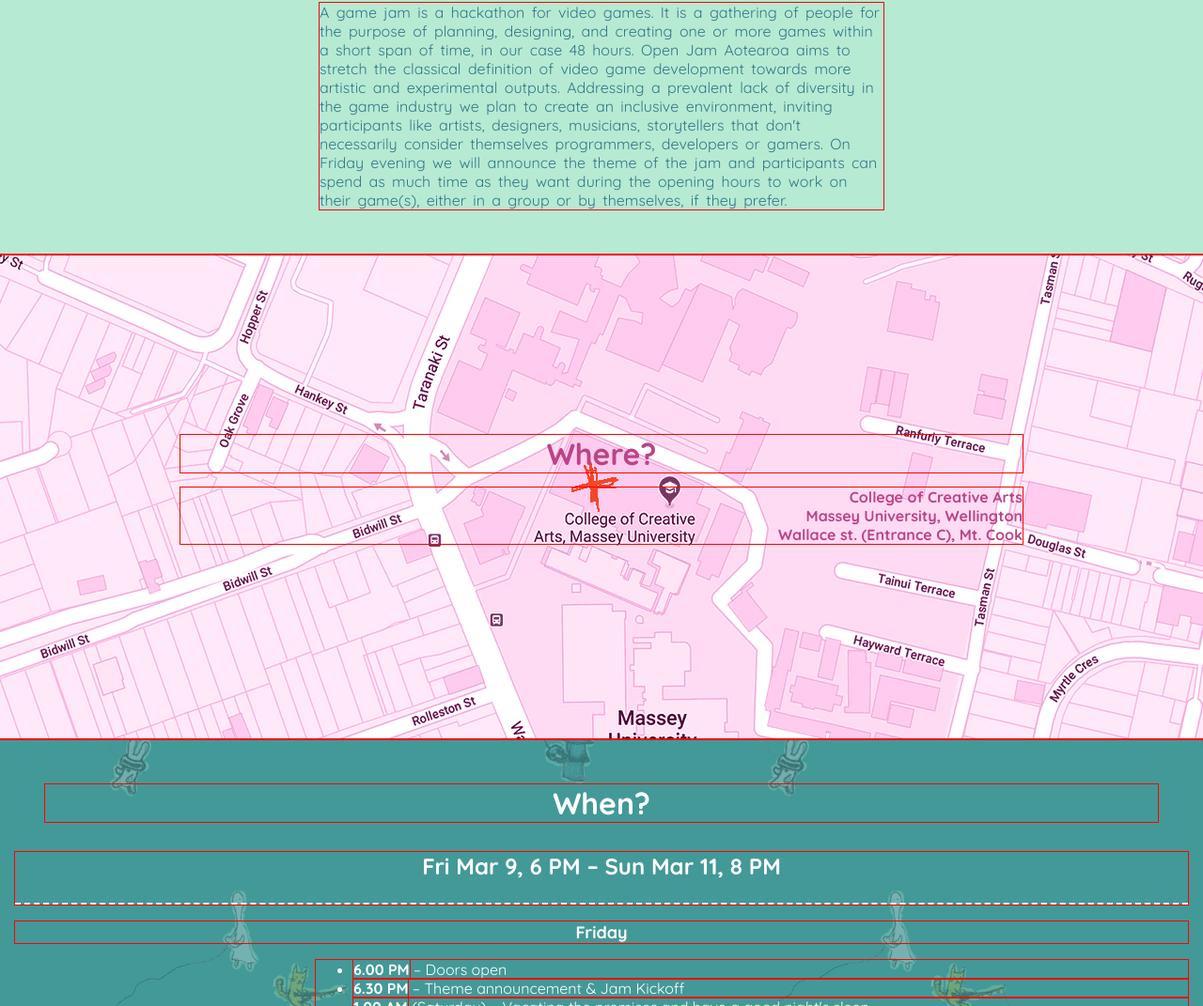
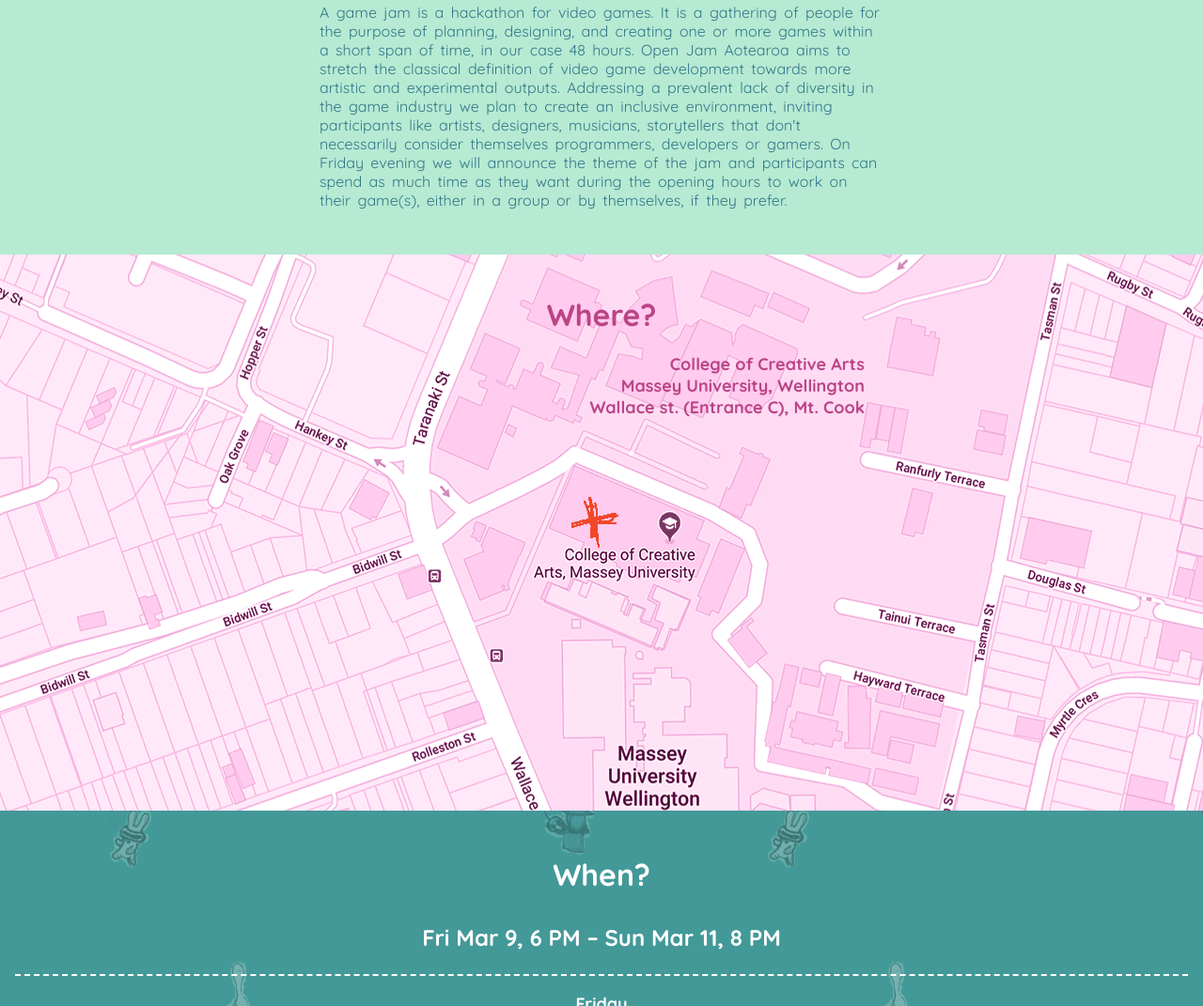
Before and after one commit to maggie-mp/289.101, a plain HTML site: page Week 3/openjam/index.html in a window 1280 px wide. Shown: the part 1567-2638 px from the top of the page at 94% size. Drawn offline with Linux system fonts and the light colour scheme; files whose address does not match are found by name.

Commit message:
WIP
fixed map

```diff
--- a/Week 3/openjam/screen.css
+++ b/Week 3/openjam/screen.css
@@ -1,10 +1,10 @@
 @import url('https://fonts.googleapis.com/css?family=Quicksand:400,700');
 
 
-
+/*
  *{ outline: 1px solid red; }
 
-
+*/
 
 body {
     background: #82DDB5;
@@ -100,7 +100,6 @@ body {
     background-size: small, small;
     margin: 0, 0;
     padding: 1em, 1em;
-
 }
 
 
@@ -130,21 +129,27 @@ body {
     background-image: url('img/map.gif');
     background-repeat: no-repeat;
     background-position: center;
-    padding: 12em;
+    background-size: auto;
+    padding-top: 2em;
+    padding-bottom: 25em;
+    padding-left: 0em;
+    padding-right: 0em;
     margin: 0px;
 }
 
-/* work out heading space later */
 #where h1 {
 	text-align: center;
-	margin: 0px;
+	margin-top: 12px;
 	color: #bb4488;
 }
 
 #where p {
 	text-align: right;
+    margin-right: 20em;
+    margin-left: 1em;
 	font-weight: bold;
 	color: #bb4488;
+    font-size: large;
 }
 
 
```
